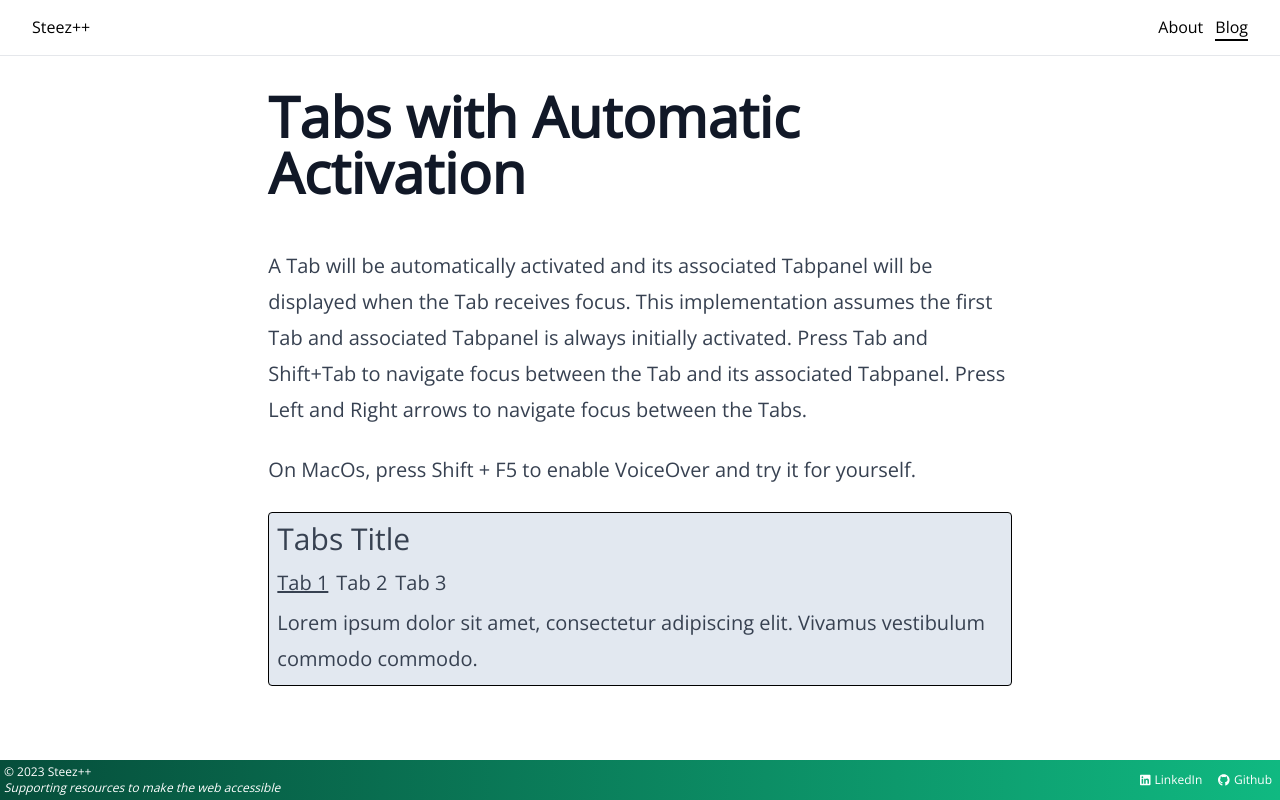
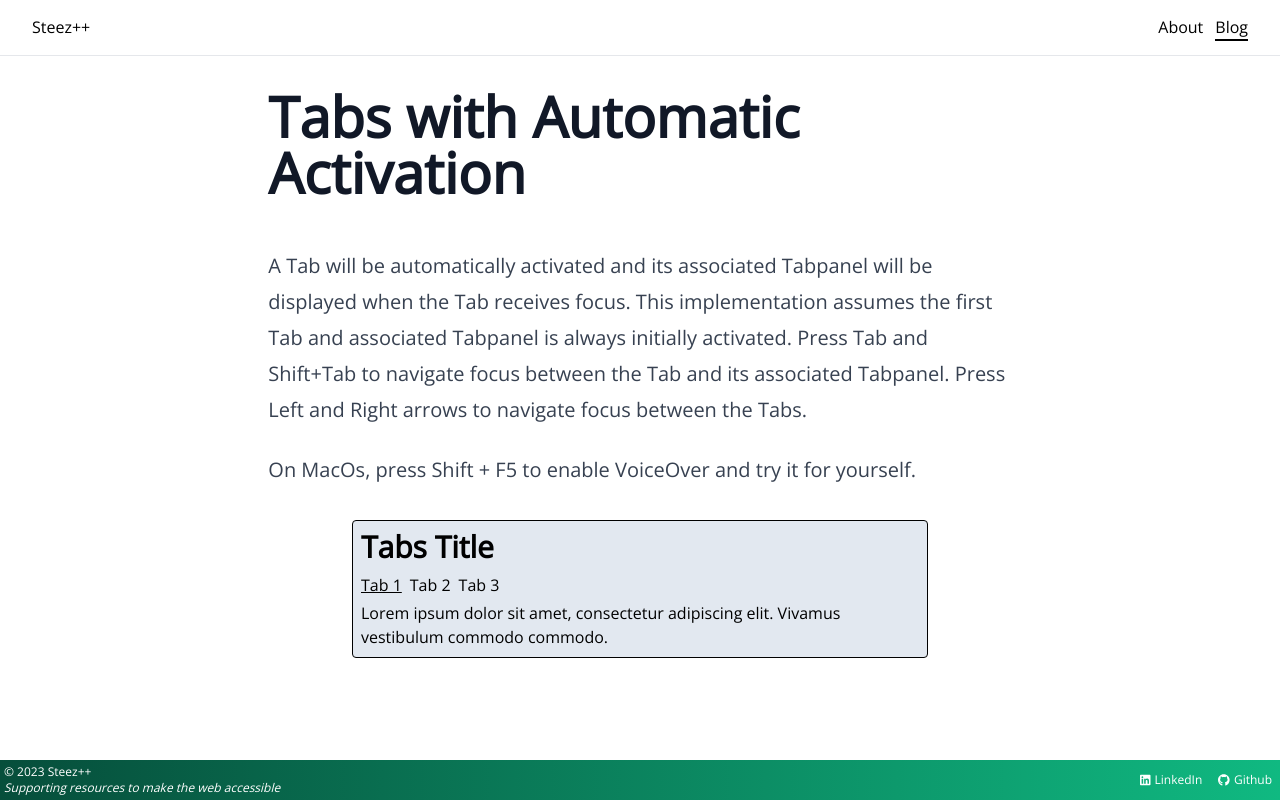
Before and after one commit to steezplusplus/Accessible-Web-Components, a Next.js app: page /blog/tabs in a window 1280 px wide. Built offline with nearby package versions, Linux system fonts and the light colour scheme.

Commit message:
style: consistent styling across components

```diff
--- a/app/blog/alert-dialog/_components/alertDialog/AlertDialog.tsx
+++ b/app/blog/alert-dialog/_components/alertDialog/AlertDialog.tsx
@@ -33,7 +33,7 @@ export function AlertDialog() {
         role="alertdialog"
       >
         <div className="flex">
-          <h2 id={labelId} className="text-xl font-semibold">Oh no!</h2>
+          <h2 id={labelId} className="mb-2 text-3xl font-semibold">Oh no!</h2>
           <button onClick={closeAlertDialog} className="ml-auto">
             <FontAwesomeIcon icon={faCircleXmark} />
           </button>
--- a/app/blog/modal-dialog/_components/modalDialog/ModalDialog.tsx
+++ b/app/blog/modal-dialog/_components/modalDialog/ModalDialog.tsx
@@ -33,7 +33,7 @@ export function ModalDialog() {
         className="fixed top-1/4 h-fit rounded border border-black bg-slate-200 p-2 "
       >
         <div className="flex justify-center gap-x-4">
-          <h2 id={labelId} className="text-xl font-semibold">Hello!</h2>
+          <h2 id={labelId} className="text-3xl font-semibold">Hello!</h2>
           <button onClick={closeModalDialog} className="ml-auto">
             <FontAwesomeIcon icon={faCircleXmark} />
           </button>
--- a/app/blog/non-modal-dialog/_components/nonModalDialog/NonModalDialog.tsx
+++ b/app/blog/non-modal-dialog/_components/nonModalDialog/NonModalDialog.tsx
@@ -33,7 +33,7 @@ export function NonModalDialog() {
         className="fixed bottom-1/3 h-fit rounded border border-black bg-slate-200 p-2"
       >
         <div className="flex items-center gap-x-4">
-          <h2 id={labelId} className="text-xl font-semibold">Hello!</h2>
+          <h2 id={labelId} className="mb-2 text-3xl font-semibold">Hello!</h2>
           <button onClick={closeNonModalDialog} className="ml-auto">
             <FontAwesomeIcon icon={faCircleXmark} />
           </button>
--- a/app/blog/tabs/_components/tabs/Tabs.tsx
+++ b/app/blog/tabs/_components/tabs/Tabs.tsx
@@ -75,8 +75,8 @@ export function Tabs(props: TabsProps) {
   };
 
   return (
-    <div className="rounded border border-black bg-slate-200 p-2" onClick={handleClick} onKeyDown={handleKeyDown}>
-      <h2 id="tabs-title" className="mb-2 text-3xl">{title}</h2>
+    <div className="max-w-xl rounded border border-black bg-slate-200 p-2" onClick={handleClick} onKeyDown={handleKeyDown}>
+      <h2 id="tabs-title" className="mb-2 text-3xl font-semibold">{title}</h2>
 
       <div>
         <ul className="mb-1 flex gap-x-2" aria-labelledby="tabs-title" role="tablist" ref={tabsRef}>
@@ -86,7 +86,7 @@ export function Tabs(props: TabsProps) {
             return (
               <li key={`tab-${i}`} role="presentation">
                 <a
-                  className="focus:text-violet-400 aria-selected:underline"
+                  className="aria-selected:underline"
                   id={`tab-${i}`}
                   href={`#section-${i}`}
                   tabIndex={isSelected ? 0 : -1}
--- a/app/blog/tabs/page.tsx
+++ b/app/blog/tabs/page.tsx
@@ -25,7 +25,8 @@ const props: TabsProps = {
 
 export default function Page() {
   return (
-    <article className="prose mx-auto mt-8 md:prose-lg lg:prose-xl">
+    <>
+      <article className="prose mx-auto my-8 md:prose-lg lg:prose-xl">
         <h1>Tabs with Automatic Activation</h1>
         <p>
           A Tab will be automatically activated and its associated Tabpanel will be displayed when the Tab receives focus.
@@ -36,9 +37,10 @@ export default function Page() {
         <p>
           On MacOs, press Shift + F5 to enable VoiceOver and try it for yourself.
         </p>
-      <div className="not-prose">
+      </article>
+      <div className="flex items-center justify-center">
         <Tabs {...props} />
       </div>
-    </article>
+    </>
   );
 }
```
Lines whose indentation alone changed are shown as unchanged.
